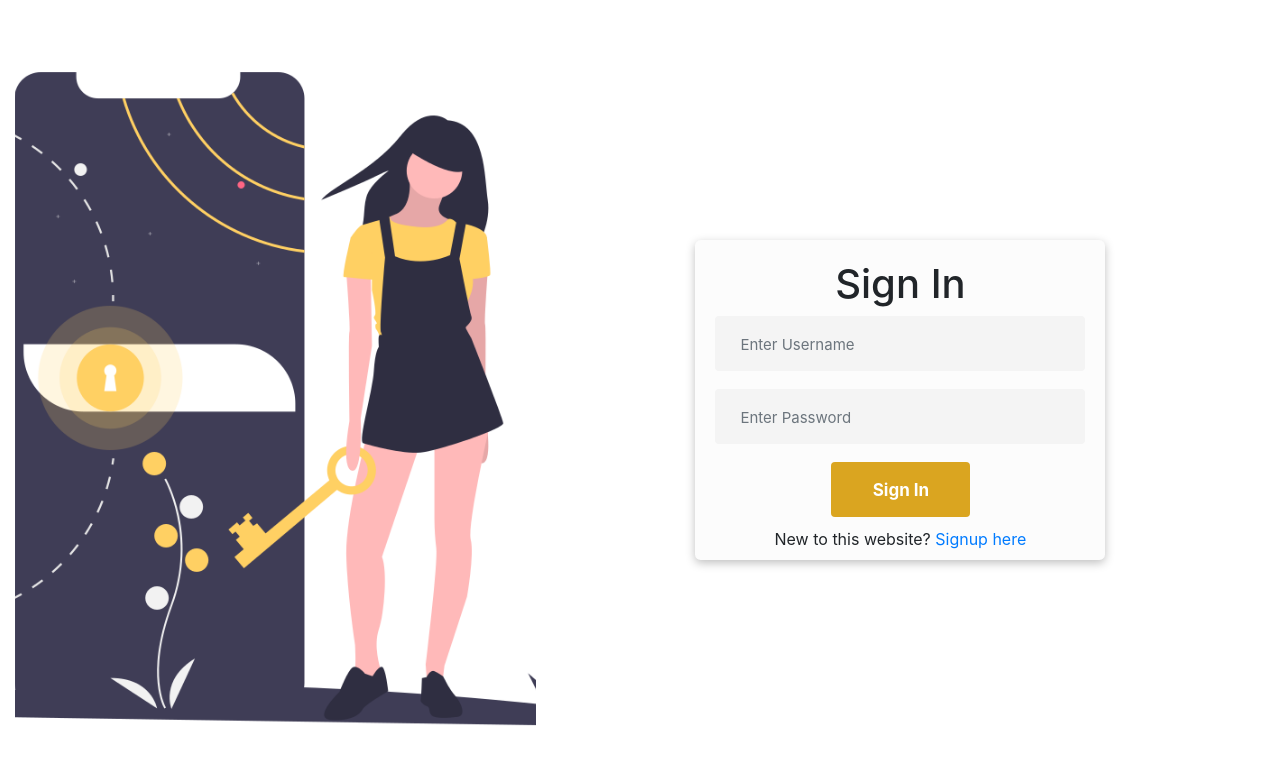
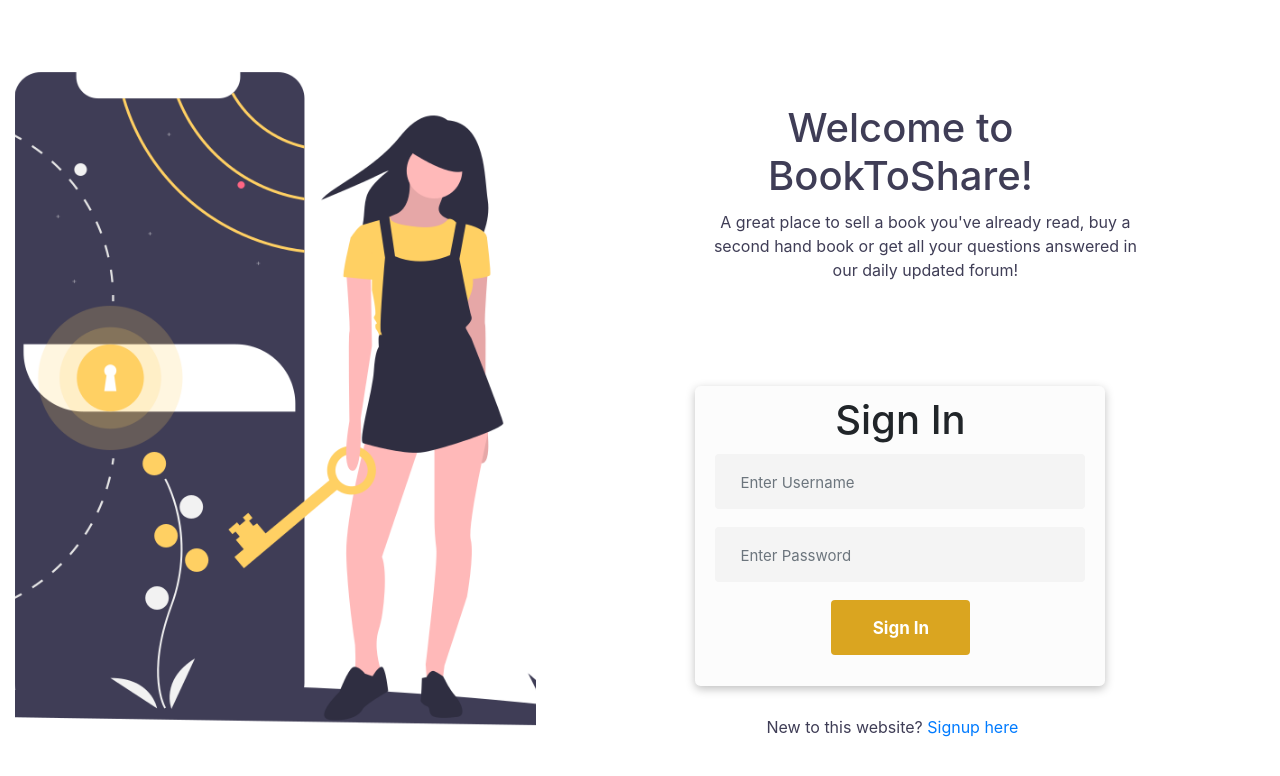
Before and after one commit to Hemadwivedi/finalproject, a React (Create React App) app: page / in a window 1280 px wide. Shown: the top 776 px of the page. Built offline with nearby package versions, Linux system fonts and the light colour scheme; no server answers.

Commit message:
changed text and styled some more

```diff
--- a/src/Components/Login/Login.css
+++ b/src/Components/Login/Login.css
@@ -78,6 +78,80 @@
     color: white;
 }
 
+.intro-content-wrapper{
+    width: 500px;
+    max-width: 100%;
+    margin-top: auto;
+    color:hsl(244,17,28) ;
+}
+
+.form-section{
+    display: flex;
+    -webkit-box-orient: vertical;
+    -webkit-box-direction: normal;
+    flex-direction: column;
+    -webkit-box-pack: center;
+    -webkit-box-align: center;
+    align-items: center;
+    justify-content: center;
+}
+
 .login-wrapper-signup-text{
+    font-size: 16px;
+    padding-top: 50px;
+    width: 410px;
+    max-width: 100%;
+}
 
+.intro-title{
+    color: rgb(63,61,86);
 }
+
+h1{
+    margin: 50px 50px;
+    margin-top: -10px;
+    margin-bottom: 10px;
+}
+.intro-text{
+    margin-bottom: -10px;
+    color: rgb(63,61,86);
+}
+
+.logotext{
+    font-size: 16px;
+}
+
+p{
+    margin-top: 0;
+    margin-bottom: 1rem;
+    margin-left: 50px;
+}
+
+.login-wrapper{
+    width: 410px;
+    max-width: 100%;
+    margin-top: auto;
+    margin-bottom: auto;
+    background-color: #fcfcfc;
+    height: 300px;
+    border-radius: 0.35em;
+    box-shadow: 0 3px 10px 0 rgba(0, 0, 0, 0.25);
+    padding: 20px;
+}
+
+.sr-only{
+    position: absolute;
+    width: 1px;
+    height: 1px;
+    padding: 0;
+    margin: -1px;
+    overflow: hidden;
+    clip: rect(0,0,0,0);
+    white-space: nowrap;
+    border: 0;
+}
+
+.login-wrapper-signup-text{
+    color: rgb(63,61,86);
+    margin-left: -8px;
+}
--- a/src/Components/Login/Login.js
+++ b/src/Components/Login/Login.js
@@ -37,6 +37,11 @@ class LogIn extends Component{
                        <div className="col-sm-5 intro-section">
                     </div>
                     <div className="col-sm-7 form-section">
+                    <div className="intro-content-wrapper">
+                <h1 className="intro-title">Welcome to BookToShare!</h1>
+                <p className="intro-text">A great place to sell a book you've already read, buy a second hand book
+                or get all your questions answered in our daily updated forum!</p>
+            </div>
                         <div className="login-wrapper">
                         <form onSubmit={this.onSubmit}>
                            <h1>Sign In</h1>
```
